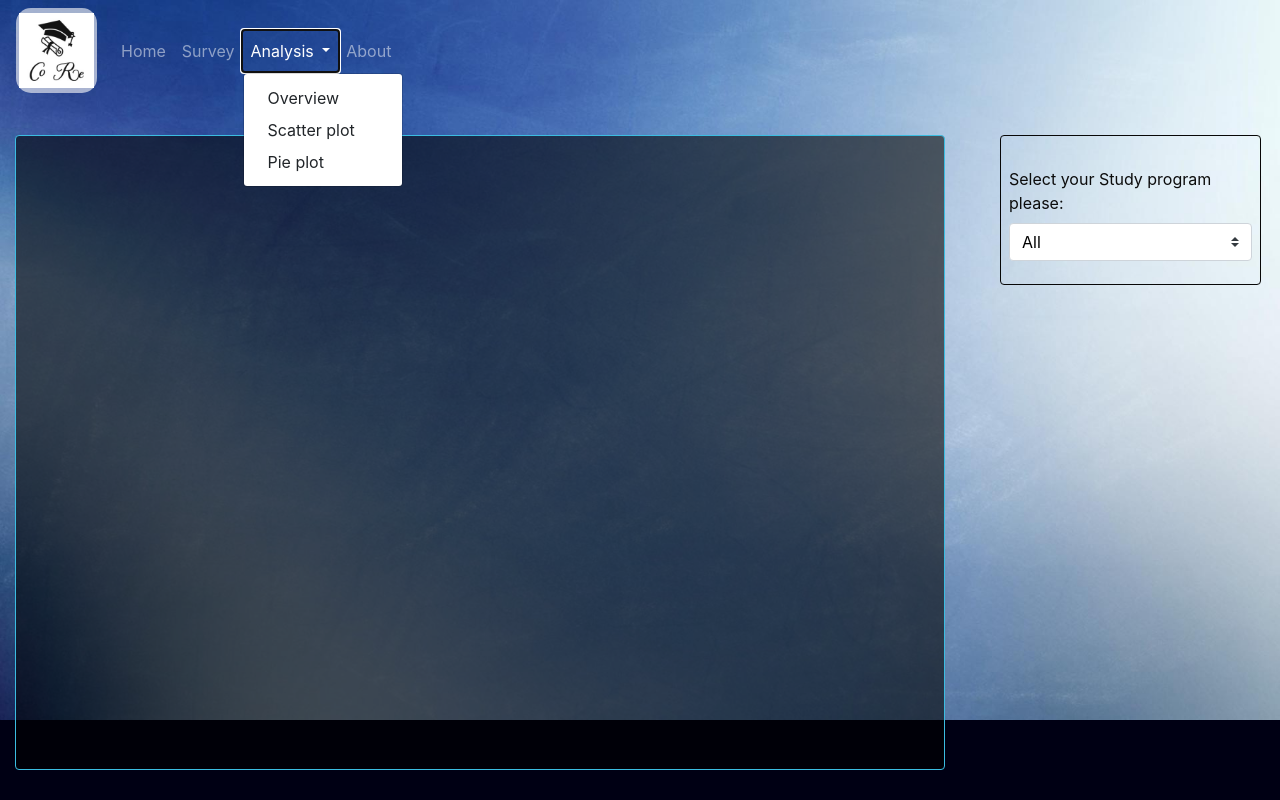
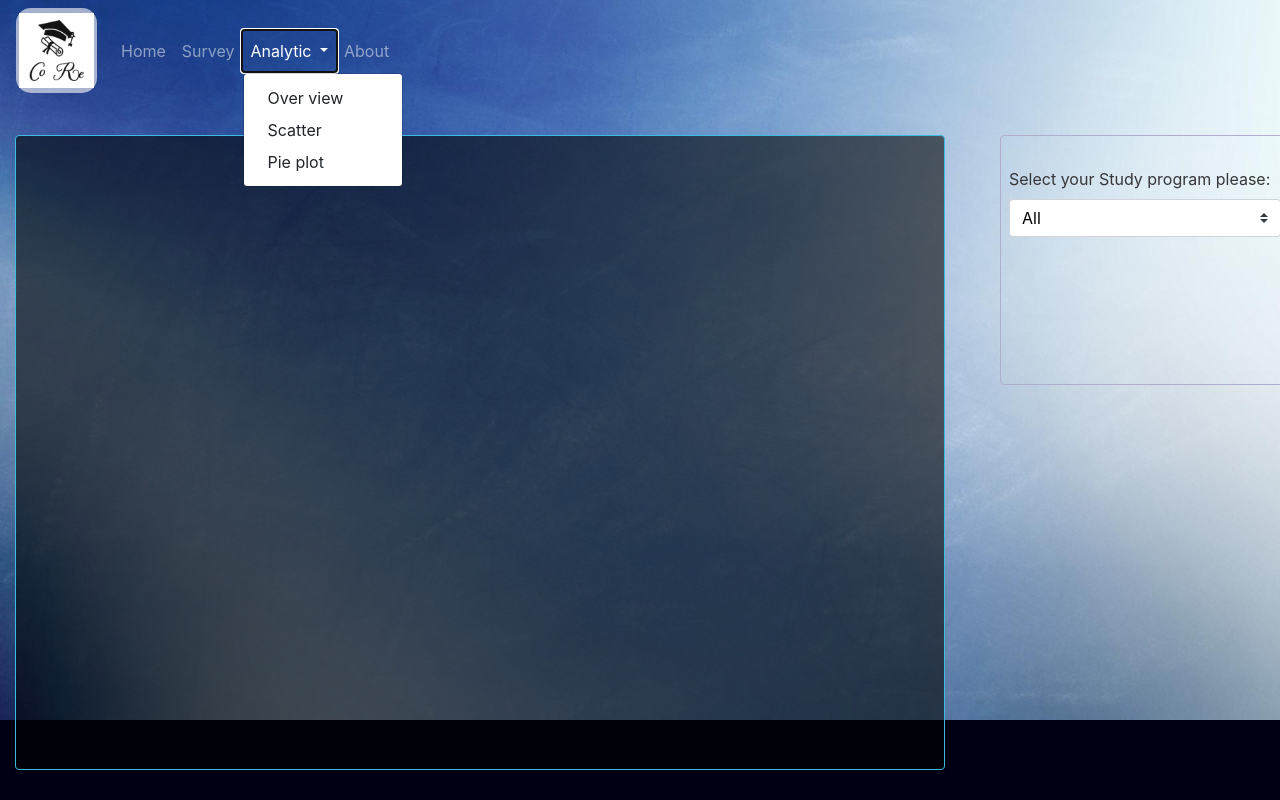
Before and after one commit to AsanAlacli/LA_WISE-19-20-_Group_5_HANA_Project_CoRe, a Flask app: page /analytics_scatter in a window 1280 px wide, after a click on "Analytic". Run offline with Flask 2, Linux system fonts and the light colour scheme; parts of the project's set-up code (start-up, migrations or seed data) failed here and were passed over; some libraries are stand-ins or nearby versions.

Commit message:
Add files via upload

```diff
--- a/static/css/style.css
+++ b/static/css/style.css
@@ -1,11 +1,11 @@
-body{
+body {
     background-image: url("/static/image/color2.jpg");
     background-repeat: no-repeat;
     background-size: cover;
     background-color: #000014;
 }
 
-.body{
+.body {
     position: absolute;
     bottom: 30px;
     top: 135px;
@@ -13,66 +13,64 @@
     left: 0;
 }
 
-.main-content{
+.main-content {
     color: white;
     padding: 15px;
     margin-left: 0;
     width: 100%;
     height: 100%;
     overflow: scroll;
-    border:solid 1px #3bbde1;
+    border: solid 1px #3bbde1;
     border-radius: 4px;
-
 }
 
-.result-content{
-    color: rgb(12, 12, 12);
+.result-content {
+    color: rgb(54, 53, 56);
     padding: 15px;
     margin-left: 25px;
-    width: 90%;
-    height: 150px;
+    width: 100%;
+    height: 250px;
     overflow: scroll;
-    border:solid 1px #070707;
+    border: solid 1px #afaecc;
     border-radius: 4px;
-    display:none;
-}
-.main-content.analytic{
-
-    padding: 0;
-
-
+    display: none;
 }
 
-.fit-parent{
+.main-content.analytic {
+    padding: 0;
+}
+
+.fit-parent {
     overflow-y: hidden;
     height: 100%;
 }
+
 .navbar-inverse {
     background-color: #000014;
 }
 
-.select-size{
+.select-size {
     width: 100%;
 }
 
-.font{
-    color:black;
+.font {
+    color: black;
 }
-.analytic
-{
+
+.analytic {
     background-color: #00000094;
 }
 
-.analytic > h2
-{
+.analytic>h2 {
     text-align: center;
-    text-shadow:rgb(139, 129, 129);
+    text-shadow: rgb(139, 129, 129);
     font-size: medium;
 }
 
 .analytic .x.axis text {
     fill: white;
 }
+
 .analytic .y.axisRight text {
     fill: orange;
 }
@@ -84,7 +82,7 @@
 .analytic .axis path,
 .analytic .axis line {
     fill: none;
-  stroke:white;
+    stroke: white;
     shape-rendering: crispEdges;
 }
 
@@ -113,34 +111,38 @@
 }
 
 .domain text {
-    fill:white;
-}
-.c3 path, .c3 line {
-    fill: none;
-    stroke:white ;
+    fill: white;
 }
 
-.c3-tooltip td{
+.c3 path,
+.c3 line {
+    fill: none;
+    stroke: white;
+}
+
+.c3-tooltip td {
     color: black;
 }
 
-.c3-circle{
-    fill:rgb(255, 255, 255);
+.c3-circle {
+    fill: rgb(255, 255, 255);
 }
 
-.c3-axis-y-label,.c3-axis-x-label{
-    fill:white;
+.c3-axis-y-label,
+.c3-axis-x-label {
+    fill: white;
 }
 
 .c3-legend-item text {
-    fill:white;
+    fill: white;
 }
+
 #chart .c3-line-grade {
     stroke-width: 5px;
-    stroke:white ;
+    stroke: white;
 }
 
-  .navbar > a.navbar-brand {
+.navbar>a.navbar-brand {
     background-color: #f8f9fa9e;
     border-radius: 15px;
     padding-left: 3px;
--- a/templates/analytics-pie-freq.html
+++ b/templates/analytics-pie-freq.html
@@ -34,8 +34,8 @@
                         Analytic
                     </a>
                     <div class="dropdown-menu dropdown-menu-dark" aria-labelledby="navbarDropdownMenuLink">
-                        <a class="dropdown-item" href="/analytics">Overview</a>
-                        <a class="dropdown-item" href="/analytics_scatter">Scatter plot</a>
+                        <a class="dropdown-item" href="/analytics">Over view</a>
+                        <a class="dropdown-item" href="/analytics_scatter">Scatter</a>
                         <a class="dropdown-item" href="/analytics_pie_freq">Pie plot</a>
                     </div>
                 </li>
--- a/templates/analyz-scatterplot.html
+++ b/templates/analyz-scatterplot.html
@@ -31,11 +31,11 @@
         <li class="nav-item dropdown active">
           <a class="nav-link dropdown-toggle" href="#" id="navbarDropdownMenuLink" data-toggle="dropdown"
             aria-haspopup="true" aria-expanded="false">
-            Analysis
+            Analytic
           </a>
           <div class="dropdown-menu dropdown-menu-dark" aria-labelledby="navbarDropdownMenuLink">
-            <a class="dropdown-item" href="/analytics">Overview</a>
-            <a class="dropdown-item" href="/analytics_scatter">Scatter plot</a>
+            <a class="dropdown-item" href="/analytics">Over view</a>
+            <a class="dropdown-item" href="/analytics_scatter">Scatter</a>
             <a class="dropdown-item" href="/analytics_pie_freq">Pie plot</a>
           </div>
         </li>
--- a/templates/index.html
+++ b/templates/index.html
@@ -28,11 +28,11 @@
         <li class="nav-item dropdown">
           <a class="nav-link dropdown-toggle" href="#" id="navbarDropdownMenuLink" data-toggle="dropdown"
             aria-haspopup="true" aria-expanded="false">
-            Analysis
+            Analytic
           </a>
           <div class="dropdown-menu dropdown-menu-dark" aria-labelledby="navbarDropdownMenuLink">
             <a class="dropdown-item" href="/analytics">Overview</a>
-            <a class="dropdown-item" href="/analytics_scatter">Scatter plot</a>
+            <a class="dropdown-item" href="/analytics_scatter">Scatter</a>
             <a class="dropdown-item" href="/analytics_pie_freq">Pie plot</a>
           </div>
         </li>
@@ -56,7 +56,7 @@
             <li>Survey : Questionnaire to predict grade of your desired course.</li>
             <li>Analytic : Three kind of visualization of our data set,</li>
               <ul style="list-style-type:square;"></ul>
-              Overview : A bar chart using Mean of grades based on attending courses of male and female Students.
+              Bar chart : Mean of grade based on attending courses of male and female Students.
               <ul style="list-style-type:square;"></ul>
               Scatter plot : User interactive. Survey students grade of each study program based on age.
               <ul style="list-style-type:square;"></ul>
--- a/templates/pie-chart.html
+++ b/templates/pie-chart.html
@@ -33,7 +33,7 @@
             Analytic
           </a>
           <div class="dropdown-menu dropdown-menu-dark" aria-labelledby="navbarDropdownMenuLink">
-            <a class="dropdown-item" href="analytics.html">Overview</a>
+            <a class="dropdown-item" href="analytics.html">Over view</a>
             <a class="dropdown-item" href="analyz-scatterplott.html">Scatter plot</a>
             <a class="dropdown-item" href="pie-chart.html">Pie Chart</a>
           </div>
```
Also changed, not shown: app.py (+25 -1 lines), templates/about.html (+5 -5 lines), templates/analytics.html (+4 -4 lines), templates/survey.html (+7 -6 lines). Lines whose indentation alone changed are shown as unchanged.
